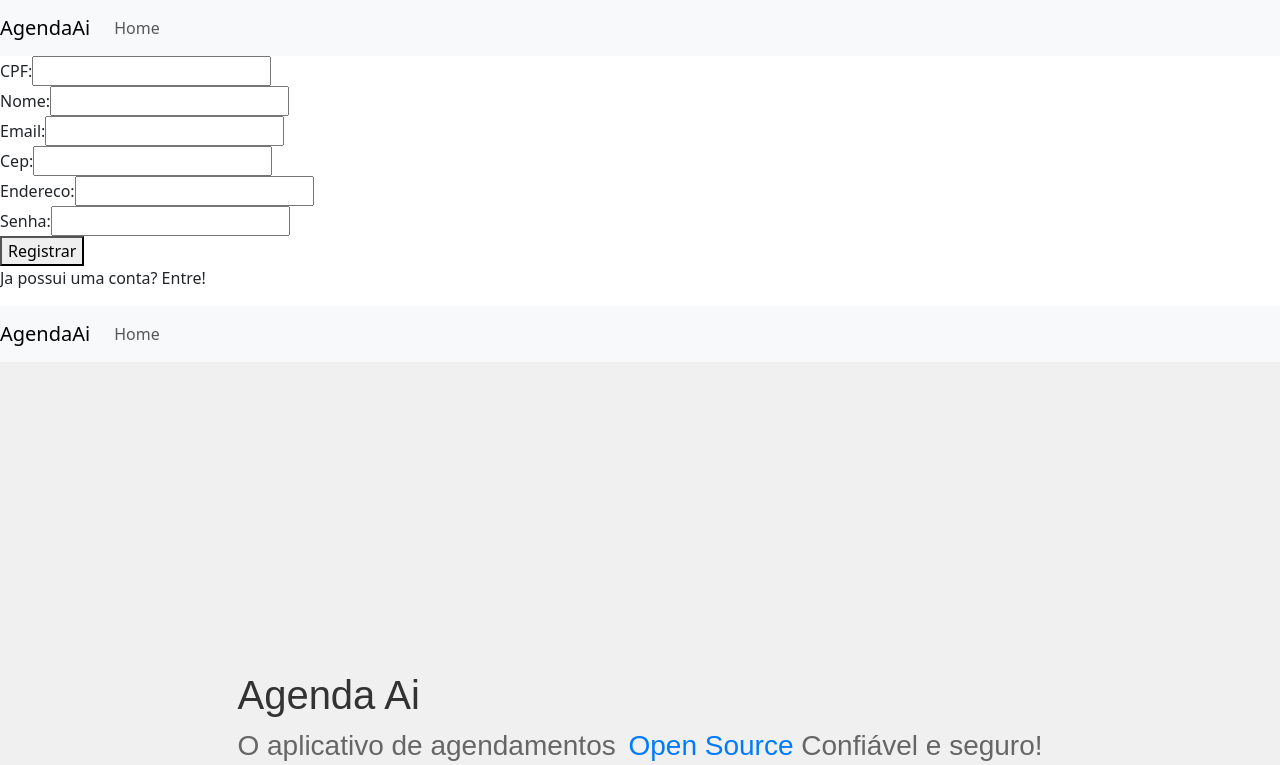
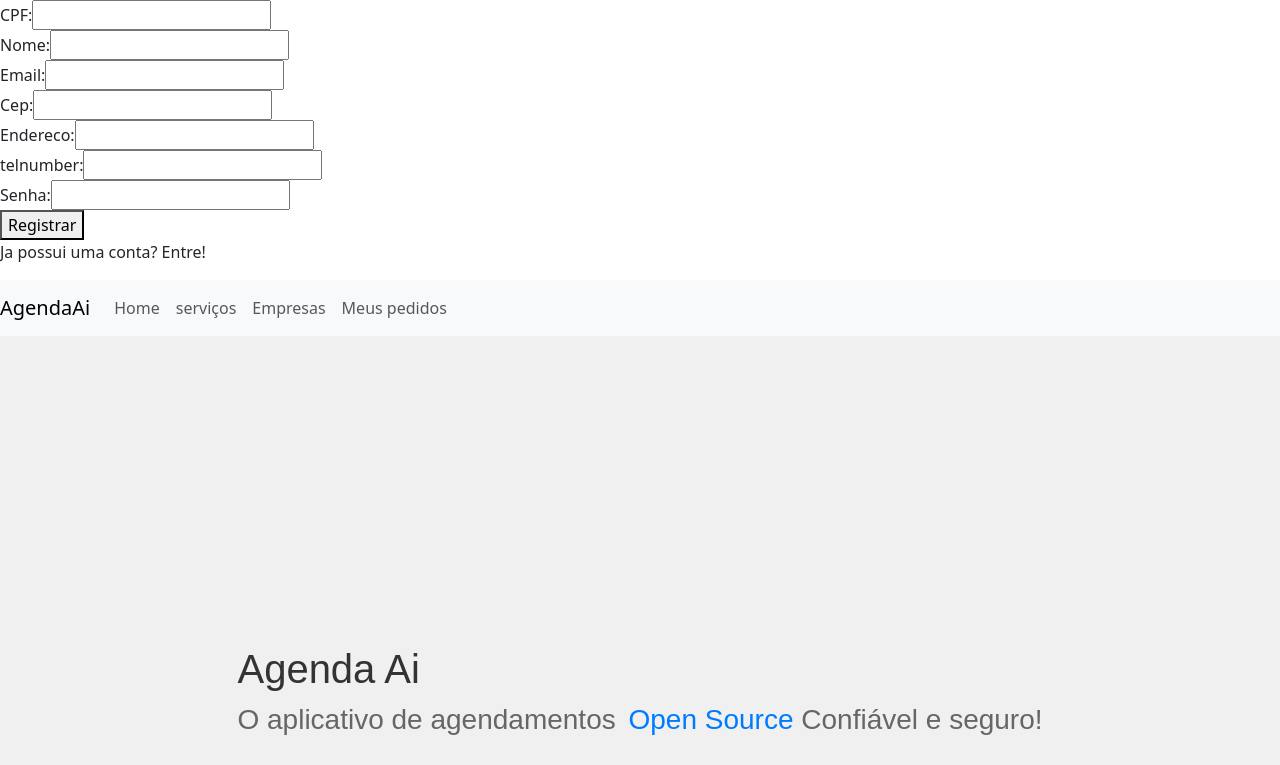
Before and after one commit to Gebarito/AgendaAi-APP, an Angular app: page /customer in a window 1280 px wide. Shown: the top 765 px of the page. Built offline with nearby package versions, Linux system fonts and the light colour scheme.

Commit message:
build: Refatora para apresentacao murakami

```diff
--- a/src/app/components/business/business.component.html
+++ b/src/app/components/business/business.component.html
@@ -1,5 +1,4 @@
 <router-outlet></router-outlet>
-<app-navbar></app-navbar>
 
 <div class="customer-container">
     <div class="data-container" *ngIf="!authService.isInSession()">
--- a/src/app/components/customer/customer.component.html
+++ b/src/app/components/customer/customer.component.html
@@ -1,5 +1,4 @@
 <router-outlet></router-outlet>
-<app-navbar></app-navbar>
 
 <div class="customer-container">
     <div class="data-container" *ngIf="authService.isInSession()">
@@ -34,8 +33,14 @@
                     <label>Cep: </label>
                     <input type="text" [(ngModel)]="cep" name="cep"/>
                 </div>
+                <div>
                     <label>Endereco: </label>
                     <input type="text" [(ngModel)]="address" name="address"/>
+                </div>
+                <div>
+                    <label>telnumber: </label>
+                    <input type="text" [(ngModel)]="telNumber" name="telNumber"/>
+                </div>
                 <div>
                     <label>Senha: </label>
                     <input type="password" [(ngModel)]="password" name="password"/>
--- a/src/app/components/customer/customer.component.ts
+++ b/src/app/components/customer/customer.component.ts
@@ -68,7 +68,7 @@ export class CustomerComponent {
     this.customer$ = this.customerService.getCustomerByCpf(cpf);
   }
 
-  postCustomer(customer: any) {
+  postCustomer(customer: Customer) {
     this.customerService.postCustomer(customer);
   }
 
--- a/src/app/components/home/home.component.html
+++ b/src/app/components/home/home.component.html
@@ -15,10 +15,23 @@
         </h3>
       </div>
         <div class="buttons-container">
-          <p (click)="redirectToComponent('customer')">Cliente</p>
-          <p (click)="redirectToComponent('business')">Empresas</p>
+          <p (click)="redirectToComponent('customer-login')">Cliente</p>
+          <p (click)="redirectToComponent('business-login')">Empresas</p>
         </div>
       </div>
+
+      <!-- LOGIN -->
+
+      <!-- Cliente-->
+      <div class="customer-login" *ngIf="getStep()=='customer-login'">
+        <app-customer></app-customer>
+      </div>
+
+      <!-- Empresa-->
+      <div class="business-login" *ngIf="getStep()=='business-login'">
+        <app-business></app-business>
+      </div>
+
       <!-- BUSCAR SERVICOS - CLIENTES -->
       <div class="customer-data" *ngIf="getStep()=='customer'">
         <h2>Busque serviços</h2>
--- a/src/app/shared/navbar/navbar.component.html
+++ b/src/app/shared/navbar/navbar.component.html
@@ -13,10 +13,18 @@
         <li class="nav-item active">
           <a class="nav-link" href="/"><span class="sr-only">Home</span></a>
         </li>
+
+        <li class="nav-item active">
+          <a class="nav-link" (click)="redirectTo('customer-login')">serviços</a>
+        </li>
+
+        <li class="nav-item active">
+          <a class="nav-link" (click)="redirectTo('business-login')">Empresas</a>
+        </li>
+
+        <li>
+          <a class="nav-link">Meus pedidos</a>
+        </li>
       </ul>
-      <form class="form-inline my-2 my-lg-0" *ngIf="getSession() && isCustumer()">
-        <input class="form-control mr-sm-2" type="search" placeholder="Search" aria-label="Search">
-        <button class="btn btn-outline-success my-2 my-sm-0" type="submit">Search</button>
-      </form>
-    </div>
+     </div>
 </nav>
--- a/src/environments/environment.development.ts
+++ b/src/environments/environment.development.ts
@@ -1,3 +1,3 @@
 export const environment = {
-    api: `https://ec2-54-237-197-180.compute-1.amazonaws.com`,
+    api: 'http://ec2-54-208-187-107.compute-1.amazonaws.com:8080',
 };
--- a/src/environments/environment.ts
+++ b/src/environments/environment.ts
@@ -1,3 +1,3 @@
 export const environment = {
-    api: 'https://ec2-54-237-197-180.compute-1.amazonaws.com',
+    api: 'http://ec2-54-208-187-107.compute-1.amazonaws.com:8080',
 };
```
Also changed, not shown: 1 other file (tests, documents, lock files or other folders).
